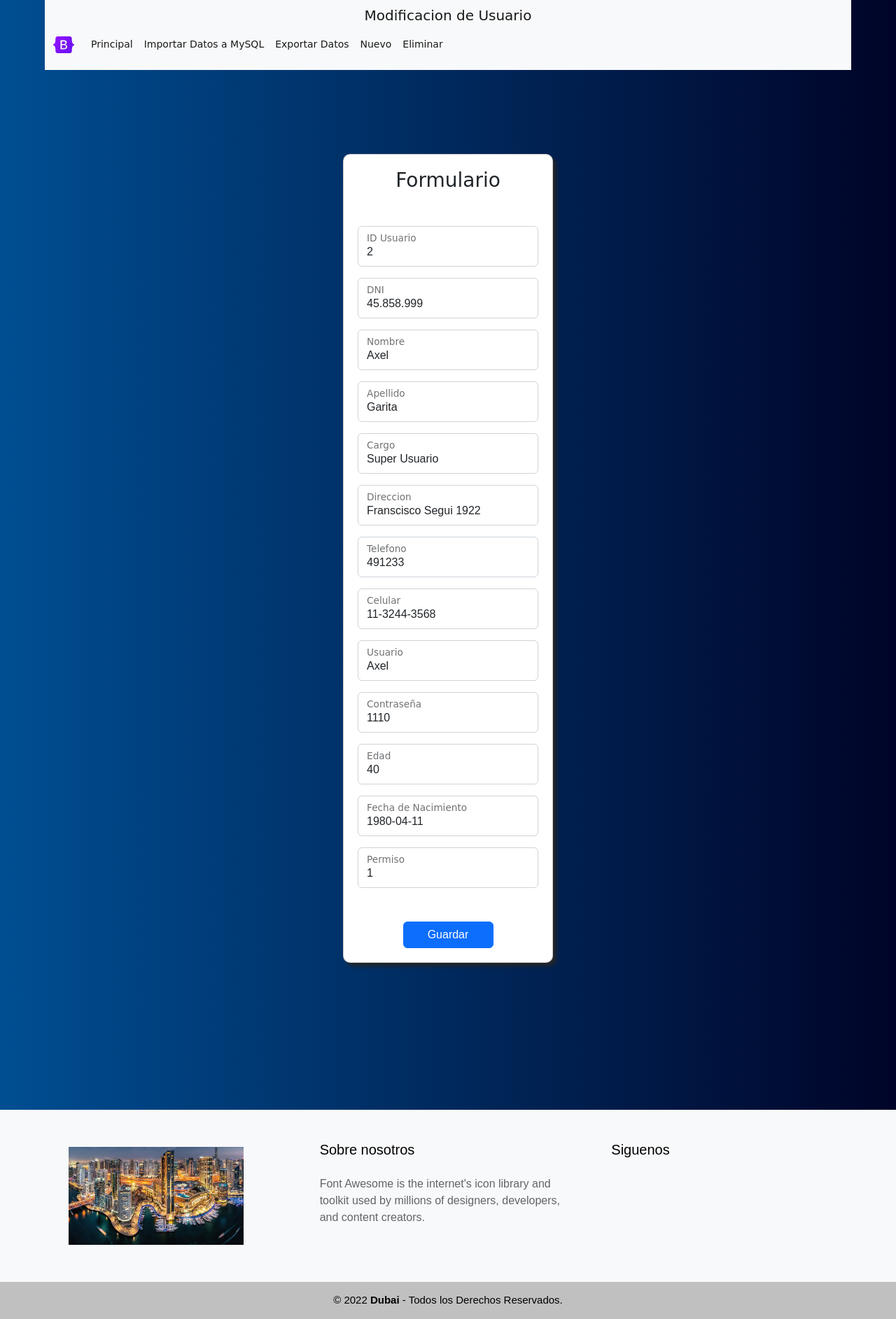
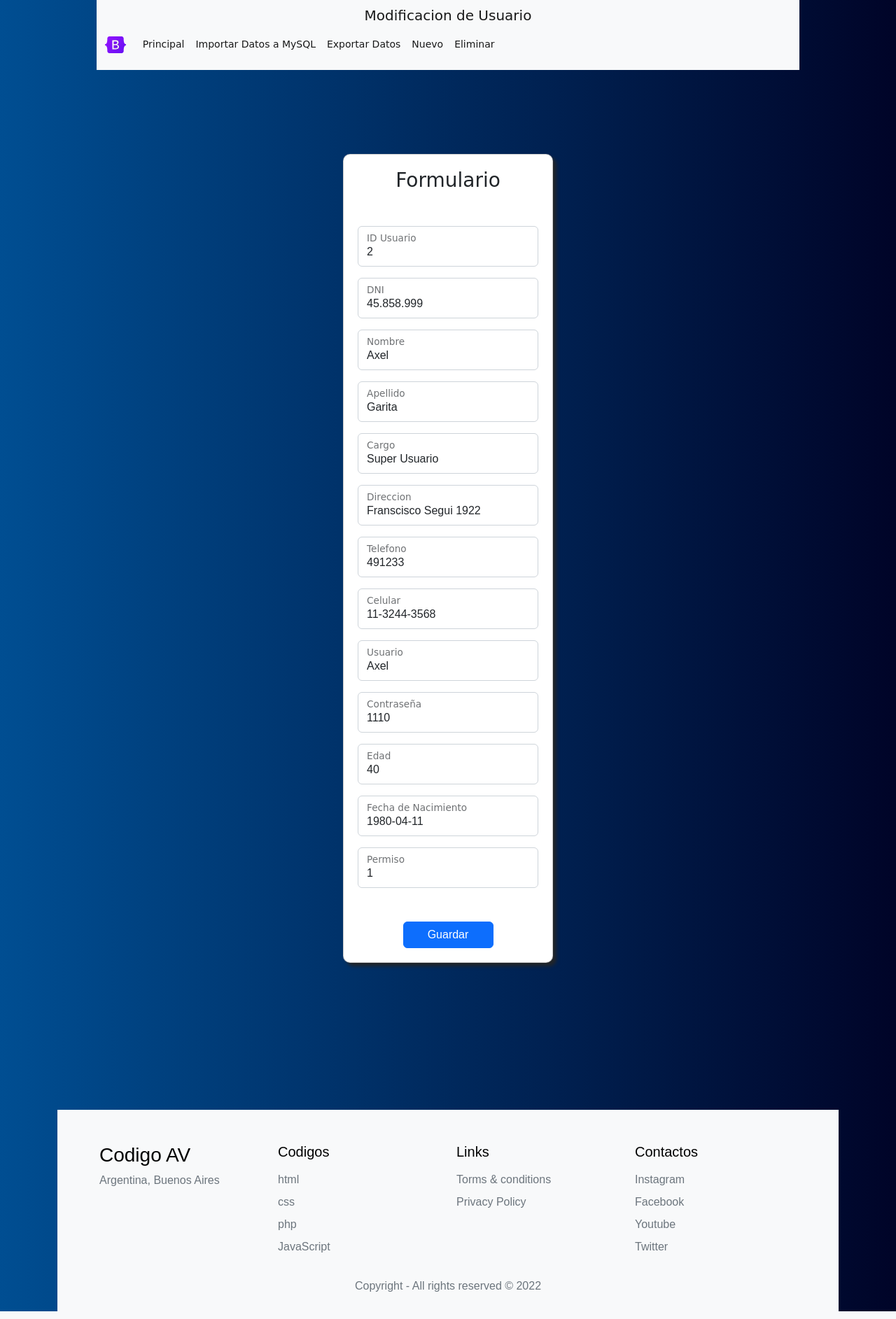
Before and after one commit to Axeeel16/Sigeflex, a PHP site: page /mod_usuar.php?valor=45.858.999 in a window 1280 px wide. Shown: the whole page at 70% size. Run offline with PHP 8.4, Linux system fonts and the light colour scheme; a user stored in the database is signed in; data comes from the database, SQL or seed files in the repository.

Commit message:
agregamos el footer nuevo y un conteiner a mod usuario

```diff
--- a/mod_usuar.php
+++ b/mod_usuar.php
@@ -43,7 +43,7 @@ $DNI_auxiliar=$_GET['valor'];
 			<script src="https://cdn.jsdelivr.net/npm/@popperjs/core@2.11.5/dist/umd/popper.min.js" integrity="sha384-Xe+8cL9oJa6tN/veChSP7q+mnSPaj5Bcu9mPX5F5xIGE0DVittaqT5lorf0EI7Vk" crossorigin="anonymous"></script>
 			<script src="js/bootstrap.min.js"></script>
 
-			<div class="cont_gen">
+			<div class="container">
 			<header class="he  bg-light">
 				 <h5 class="titu_head_bienv">Modificacion de Usuario</h5>
 						<nav class="navbar navbar-expand-lg bg-light">
@@ -134,33 +134,59 @@ $DNI_auxiliar=$_GET['valor'];
 					</form>
 
 
-						<footer class="pie_pag bg-light">
-					<div class="grupo_1">
-						<div class="box">
-							<figure>
-								<a href="#">
-									<img src="imagenes/dub.jpg" alt="dub"> <!--ANCLA: anchor-solid.svg -->
-								</a>
-							</figure>
-						</div>
-						<div class="box">
-								<h2>Sobre nosotros</h2>
-								<p>Font Awesome is the internet's icon library and toolkit used by millions of designers, developers, and content creators.</p>
-						</div>
-						<div class="box">
-							<h2>Siguenos</h2>
-							<div class="red_social">
-					<a href="#" class="bi bi-facebook"></a>
-					<a href="#" class="bi bi-instagram"></a>
-					<a href="#" class="bi bi-twitter"></a>
-					<a href="#" class="bi bi-youtube"></a>
+					<footer>
+		   <div class="container-fluid">
+			<div class="row p-5 pb-2 bg-light text-black">
+				<div class="col-xs-12 col-md-6 col-lg-3">
+					<p class="h3">Codigo AV</p>
+					<p class="text-secondary">Argentina, Buenos Aires</p>
 				</div>
-						</div>
+				<div class="col-xs-12 col-md-6 col-lg-3">
+					<p class="h5 mb-3">Codigos</p>
+					<div class="mb-2">
+						<a class="text-secondary text-decoration-none" href="#">html</a>
 					</div>
-					<div class="grupo_2">
-						<small>&copy; 2022 <b>Dubai</b> - Todos los Derechos Reservados. </small>
+					<div class="mb-2">
+						<a class="text-secondary text-decoration-none" href="#">css</a>
 					</div>
-				</footer>
+					<div class="mb-2">
+						<a class="text-secondary text-decoration-none" href="#">php</a>
+					</div>
+					<div class="mb-2">
+						<a class="text-secondary text-decoration-none" href="#">JavaScript</a>
+					</div>
+				</div>
+				<div class="col-xs-12 col-md-6 col-lg-3">
+					<p class="h5 mb-3">Links</p>
+					<div class="mb-2">
+						<a class="text-secondary text-decoration-none" href="#">Torms & conditions</a>
+					</div>
+					<div class="mb-2">
+						<a class="text-secondary text-decoration-none" href="#">Privacy Policy</a>
+					</div>
+				</div>
+				<div class="col-xs-12 col-md-6 col-lg-3">
+					<p class="h5 mb-3">Contactos</p>
+					<div class="mb-2">
+						<a class="text-secondary text-decoration-none" href="#">Instagram</a>
+					</div>
+					<div class="mb-2">
+						<a class="text-secondary text-decoration-none" href="#">Facebook</a>
+					</div>
+					<div class="mb-2">
+								<a class="text-secondary text-decoration-none" href="#">Youtube</a>
+							</div>
+							<div class="mb-2">
+								<a class="text-secondary text-decoration-none" href="#">Twitter</a>
+							</div>
+				</div>
+				<div class="col-xs-12 pt-4">
+					<p class="text-secondary text-center">Copyright - All rights reserved &copy; 2022</p>
+				</div>
+			</div>
+
+		</div>
+	</footer>
 			</div>
 		</body>
 </html>
```
